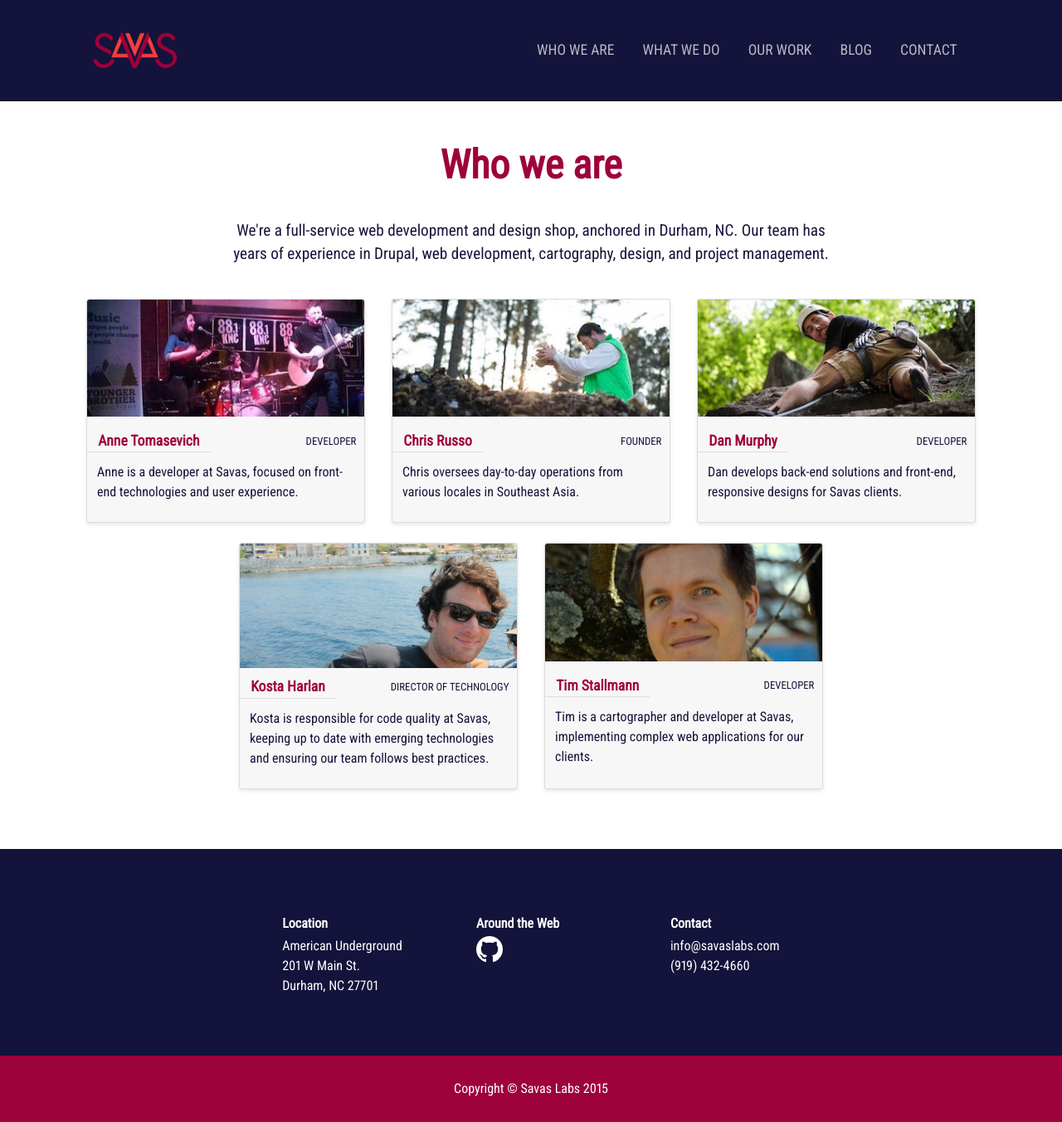
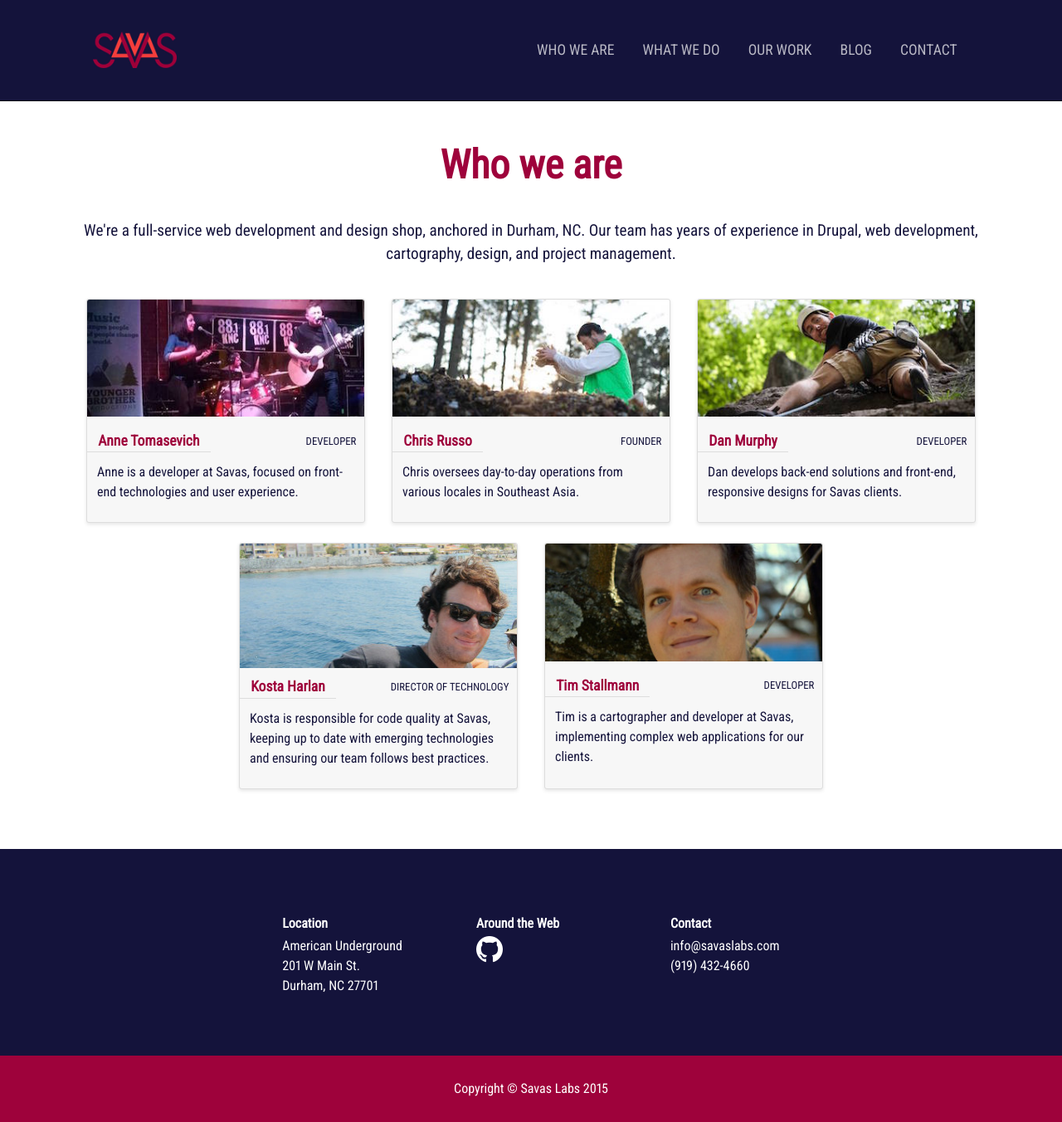
Before and after one commit to tumble1999/savaslabs.github.io, a Jekyll site: the page built from who-we-are.html, in a window 1280 px wide. Shown: the whole page at 83% size. Built offline with Jekyll 4.4.1, drawn with Linux system fonts in a browser that asks for light colours; nearby versions of some CDN libraries; some web fonts are replaced; library files that are not in the unit come from our copies.

Commit message:
Remove span columns from page description

```diff
--- a/assets/styles/_scss/_layout.scss
+++ b/assets/styles/_scss/_layout.scss
@@ -10,9 +10,7 @@ header, .page-description {
 }
 
 .page-description {
-	@include shift(2);
-	@include span-columns(8);
-	margin-bottom: 2em;
+	  margin-bottom: 2em;
 }
 
 .flex-container {
```
